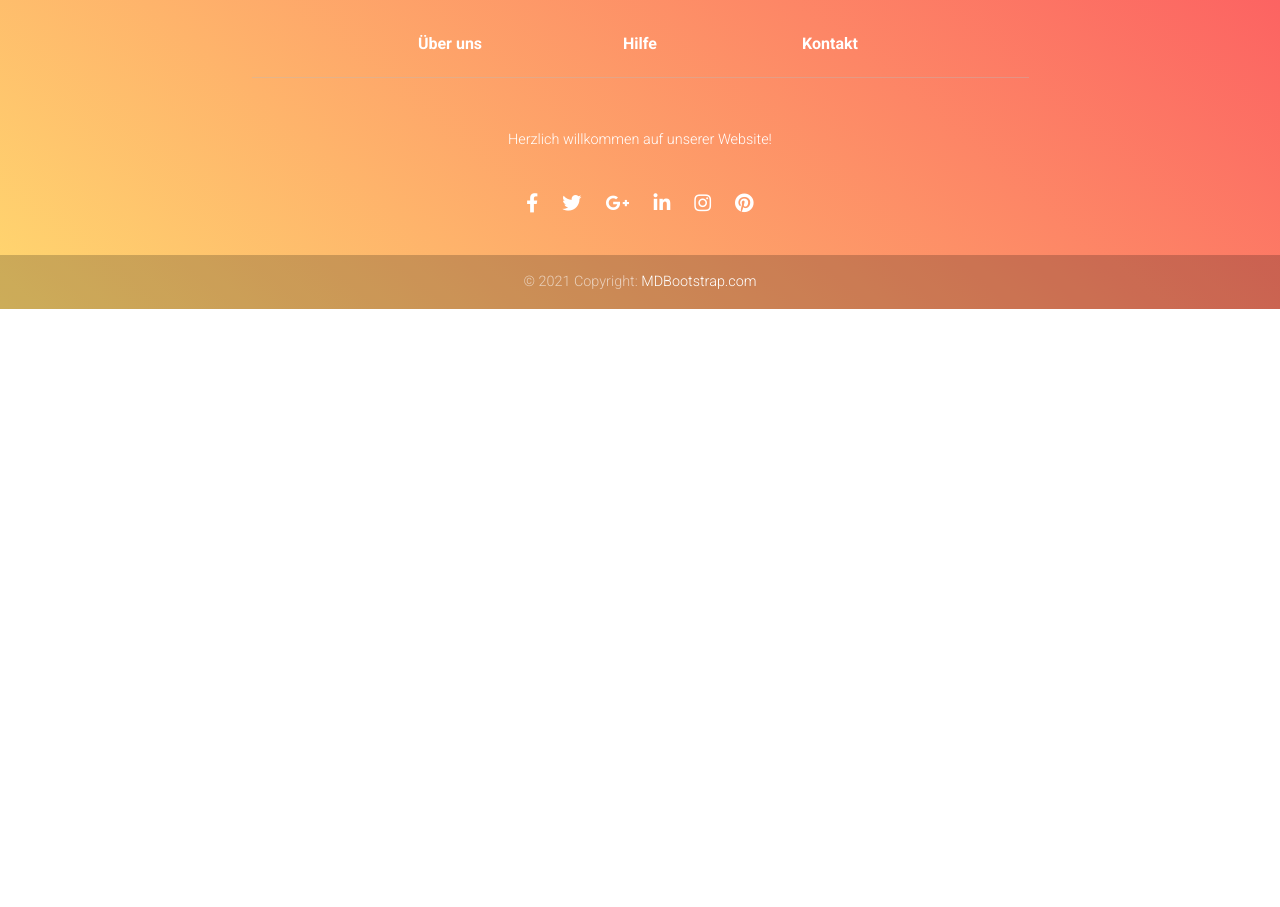
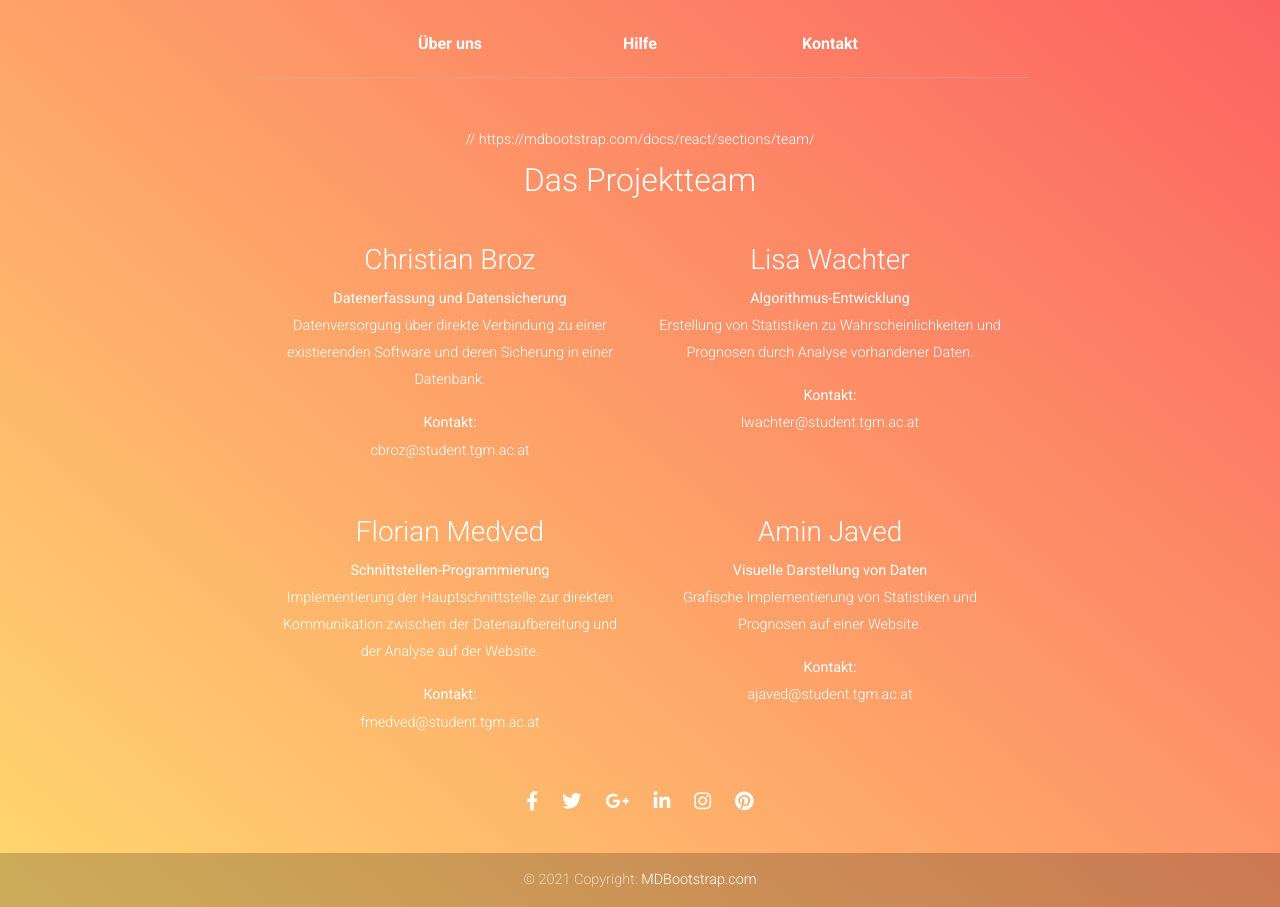
Before and after one commit to rewriteProject/frontend, a React (Create React App) app: page / in a window 1280 px wide. Shown: the part 2900-3807 px from the top of the page. Before the commit the page ends 3209 px from the top, so only its background shows below. Built offline with nearby package versions, Linux system fonts and the light colour scheme.

Commit message:
no website

```diff
--- a/src/components/FooterPage.js
+++ b/src/components/FooterPage.js
@@ -4,7 +4,7 @@ import { BrowserRouter } from 'react-router-dom';
 
 class FooterPage extends Component {
   state = {
-    activeItem: "0"
+    activeItem: "1"
   };
 
   toggle = tab => e => {
@@ -45,10 +45,8 @@ class FooterPage extends Component {
                   <p style={{ lineHeight: "1.7rem" }}>
                   <MDBTabContent activeItem={this.state.activeItem} >
 
-                    <MDBTabPane tabId="0" role="tabpanel"  /> Herzlich willkommen auf unserer Website!
-
+                    // https://mdbootstrap.com/docs/react/sections/team/
                     <MDBTabPane tabId="1" role="tabpanel">
-                      // https://mdbootstrap.com/docs/react/sections/team/
                       <div  class="mt-2">
                         <h2>Das Projektteam</h2><br />
 
```
Also changed, not shown: package.json (+1 -14 lines).
